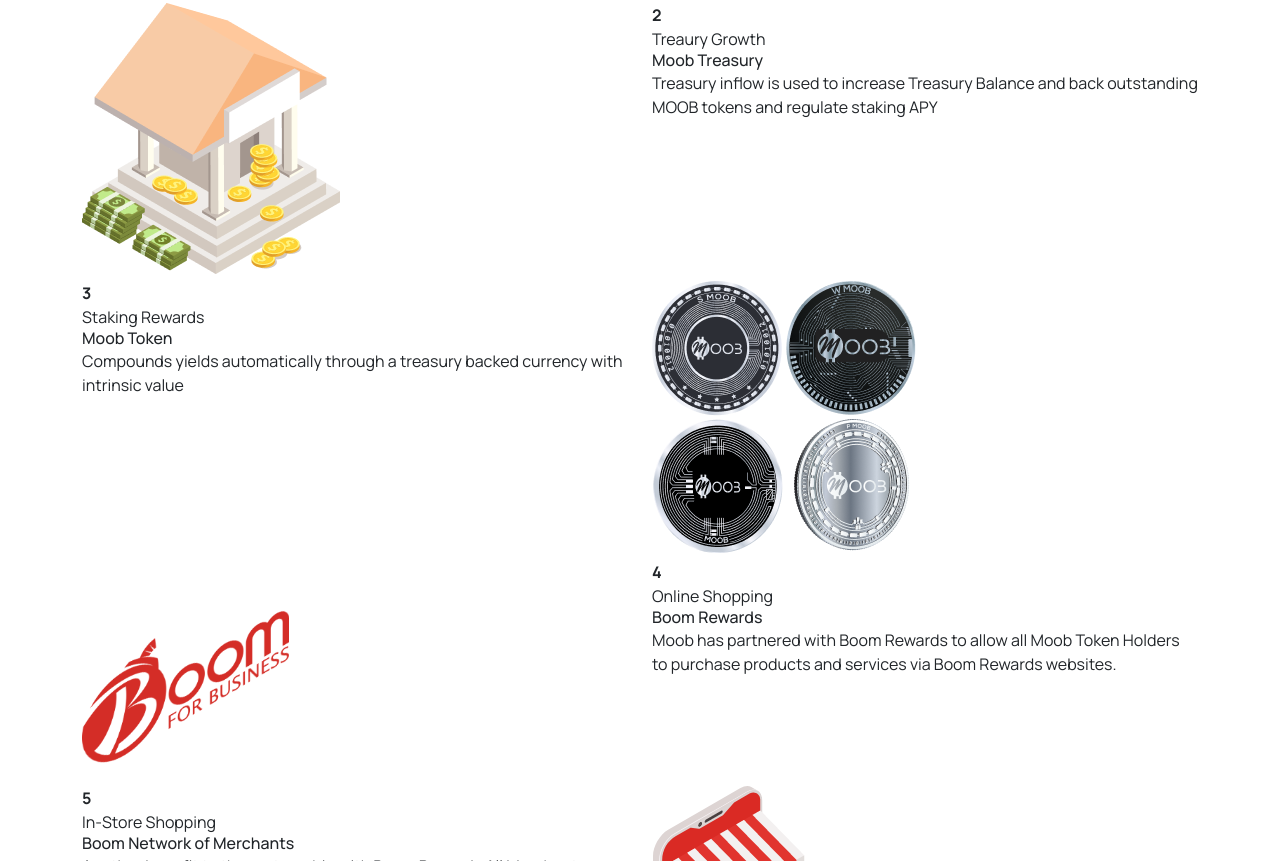
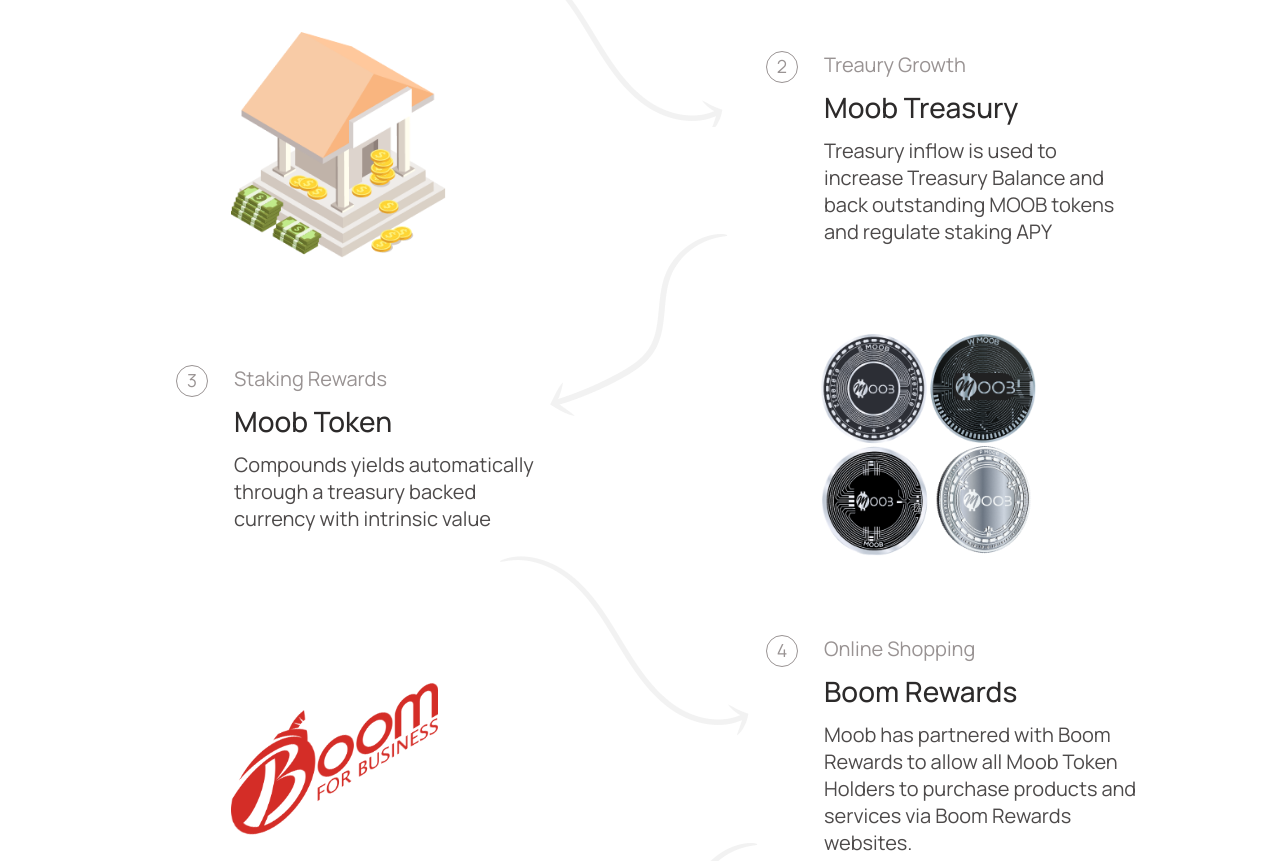
Before and after one commit to onuproy/Moob-html, a plain HTML site: page index.html in a window 1280 px wide. Shown: the part 1244-2105 px from the top of the page. Drawn offline with nearby package versions, Linux system fonts and the light colour scheme.

Commit message:
desktop version complete

```diff
--- a/assets/css/style.css
+++ b/assets/css/style.css
@@ -385,6 +385,126 @@
 	width: 100%;
 	margin-top: 100px;
 }
+
+.title h2 {
+	text-align: left;
+	margin-bottom: 32px;
+}
+.row.works_row_custom{
+  align-items: center;
+}
+.works_image {
+	max-width: 270px;
+	padding-left: 55px;
+}
+.works_image img {
+	max-width: 100%;
+}
+.works_single_item {
+	display: flex;
+	justify-content: flex-start;
+}
+.serial_number {
+	margin-right: 26px;
+}
+.serial_number strong {
+	width: 32px;
+	height: 32px;
+	background: #FFFFFF;
+	border: 1px solid #999393;
+	box-sizing: border-box;
+	display: flex;
+	justify-content: center;
+	align-items: center;
+	border-radius: 50%;
+	font-family: Manrope;
+	font-style: normal;
+	font-weight: normal;
+	font-size: 18px;
+	line-height: 27px;
+	color: #999393;
+}
+.works_content p span {
+	font-size: 20px;
+	line-height: 27px;
+	color: #999393;
+	padding-bottom: 16px;
+	display: inline-block;
+}
+.works_content h5 {
+	font-weight: 500;
+	font-size: 28px;
+	line-height: 27px;
+	color: #2C2A2A;
+	padding-bottom: 16px;
+}
+.works_content {
+	max-width: 314px;
+	width: 100%;
+}
+.works_content p {
+	font-size: 20px;
+	line-height: 27px;
+	color: #4D4A4A;
+}
+.row.works_row_custom .col-md-6{
+  margin-bottom: 70px;
+}
+.row.works_row_custom > div:nth-child(1), .row.works_row_custom > div:nth-child(3), .row.works_row_custom > div:nth-child(5), .row.works_row_custom > div:nth-child(7), .row.works_row_custom > div:nth-child(9){
+  padding-left: 106px;
+}
+.row.works_row_custom > div:nth-child(2), .row.works_row_custom > div:nth-child(4), .row.works_row_custom > div:nth-child(6), .row.works_row_custom > div:nth-child(8), .row.works_row_custom > div:nth-child(10){
+  padding-left: 126px;
+}
+.works_section.bg_white.sp {
+	padding-bottom: 53px !important;
+}
+.row.works_row_custom > div:nth-child(4) .works_single_item, .row.works_row_custom > div:nth-child(8) .works_single_item{
+  position: relative;
+}
+
+.row.works_row_custom > div:nth-child(4) .works_single_item::after, .row.works_row_custom > div:nth-child(8) .works_single_item::after {
+	position: absolute;
+	content: "";
+	background: url('../images/icon/shap-left.png') no-repeat scroll;
+	left: -71%;
+	top: -61%;
+	width: 270px;
+	height: 100%;
+}
+.row.works_row_custom > div:nth-child(4) .works_single_item::before, .row.works_row_custom > div:nth-child(8) .works_single_item::before {
+	position: absolute;
+	content: "";
+	background: url('../images/icon/shap-right.png') no-repeat scroll;
+	left: -50%;
+	bottom: -94%;
+	width: 206px;
+	height: 100%;
+}
+.row.works_row_custom > div:nth-child(8) .works_single_item::after {
+	position: absolute;
+	content: "";
+	background: url('../images/icon/shap-left.png') no-repeat scroll;
+	left: -65%;
+  top: -44%;
+	width: 270px;
+	height: 100%;
+}
+ .row.works_row_custom > div:nth-child(8) .works_single_item::before {
+	position: absolute;
+	content: "";
+	background: url('../images/icon/shap-right.png') no-repeat scroll;
+	left: -43%;
+	bottom: -94%;
+	width: 206px;
+	height: 100%;
+}
+.serial_number strong:hover {
+	color: #000;
+	border: 1px solid #000;
+  cursor: pointer;
+}
+
 /* Footer Css  */
 .footer_area {
 	background: #2C2A2A;
@@ -405,7 +525,12 @@
 	color: #FFFFFF;
 	padding-bottom: 16px;
 	display: inline-block;
+  transition: 0.5s;
 }
+.footer_item ul li a:hover {
+  color: #DC4E4A;
+}
+
 .last_f{
   padding-top: 24px;
 }
--- a/index.html
+++ b/index.html
@@ -12,8 +12,8 @@
 	<!--stylesheet-->
 	<!--bootstrap css-->
 	<link rel="stylesheet" href="assets/css/bootstrap.min.css">
-	<link rel="stylesheet" href="assets/css/animate.min.css">
-	<!--fontawesome css-->
+	<!-- Aso  -->
+	<link href="https://unpkg.com/aos@2.3.1/dist/aos.css" rel="stylesheet">
 	<!--Good font-->
 	<link href="https://fonts.googleapis.com/css2?family=Manrope:wght@300;400;500;600;700;800&display=swap"
 		rel="stylesheet">
@@ -32,13 +32,13 @@
 			<div class="row">
 				<!-- logo -->
 				<div class="col-md-2">
-					<div class="logo">
+					<div class="logo" data-aos="fade-up">
 						<a href="index.html"><img src="assets/images/logo/logo.png" alt="logo"></a>
 					</div>
 				</div>
 				<!-- Menu  -->
 				<div class="col-md-10">
-					<div class="menu">
+					<div class="menu" data-aos="fade-up">
 						<ul>
 							<li><a href="#">Moob Coin </a></li>
 							<li><a href="#">Stake</a></li>
@@ -59,12 +59,12 @@
 	<!--==========================================
 				Start Banner area
 	===========================================-->
-	<section class="moob_banner_section">
+	<section class="moob_banner_section" >
 		<div class="container-fluid">
 			<div class="row">
 				<!-- Banner Content  -->
 				<div class="col-md-6">
-					<div class="banner_content">
+					<div class="banner_content" data-aos="fade-up" >
 						<h1>Moob Coin</h1>
 						<p>Moob Coin is a new and different coin.
 							We are creating a decentralized system of financial governance that incorporates real world
@@ -74,7 +74,7 @@
 				</div>
 				<!-- Banner image -->
 				<div class="col-md-6">
-					<div class="banner_image">
+					<div class="banner_image" data-aos="fade-up">
 						<img src="assets/images/banner/moob-banner-image.png" alt="Banner  image">
 					</div>
 				</div>
@@ -84,27 +84,27 @@
 			<div class="container">
 				<div class="row">
 					<div class="col-12">
-						<div class="counter_up_content">
+						<div class="counter_up_content" data-aos="fade-up">
 							<!-- Single Counter up -->
-							<div class="single_counterup">
+							<div class="single_counterup" data-aos="fade-up">
 								<p>Total MOOB Staked</p>
 								<strong>$154,953,554</strong>
 							</div>
 							<!-- Single Counter up -->
 							<!-- Single Counter up -->
-							<div class="single_counterup">
+							<div class="single_counterup" data-aos="fade-up">
 								<p>Treasury Balance</p>
 								<strong>$154,953,554</strong>
 							</div>
 							<!-- Single Counter up -->
 							<!-- Single Counter up -->
-							<div class="single_counterup">
+							<div class="single_counterup" data-aos="fade-up">
 								<p>Total Value Locked</p>
 								<strong>$14,553,554</strong>
 							</div>
 							<!-- Single Counter up -->
 							<!-- Single Counter up -->
-							<div class="single_counterup">
+							<div class="single_counterup" data-aos="fade-up">
 								<p>Current APY</p>
 								<strong>7,564%</strong>
 							</div>
@@ -132,13 +132,13 @@
 		<div class="container">
 			<div class="row">
 				<div class="col-12">
-					<div class="title">
+					<div class="title" data-aos="fade-up">
 						<h2>HOW MOOB WORKS</h2>
 					</div>
 				</div>
 			</div>
-			<div class="row">
-				<div class="col-md-6">
+			<div class="row works_row_custom">
+				<div class="col-md-6" data-aos="fade-right">
 					<div class="works_single_item">
 						<div class="serial_number">
 							<strong>1</strong>
@@ -151,17 +151,17 @@
 						</div>
 					</div>
 				</div>
-				<div class="col-md-6">
+				<div class="col-md-6" data-aos="fade-left">
 					<div class="works_image">
 						<img src="assets/images/works/bond-and-lp-fees.png" alt="Image">
 					</div>
 				</div>
-				<div class="col-md-6">
+				<div class="col-md-6" data-aos="fade-up">
 					<div class="works_image">
 						<img src="assets/images/works/moob-treasury.png" alt="Image">
 					</div>
 				</div>
-				<div class="col-md-6">
+				<div class="col-md-6" data-aos="fade-up">
 					<div class="works_single_item">
 						<div class="serial_number">
 							<strong>2</strong>
@@ -175,7 +175,7 @@
 					</div>
 				</div>
 				<div class="col-md-6">
-					<div class="works_single_item">
+					<div class="works_single_item" data-aos="fade-right">
 						<div class="serial_number">
 							<strong>3</strong>
 						</div>
@@ -188,17 +188,17 @@
 					</div>
 				</div>
 				<div class="col-md-6">
-					<div class="works_image">
+					<div class="works_image" data-aos="fade-left">
 						<img src="assets/images/works/moob-token.png" alt="Image">
 					</div>
 				</div>
 				<div class="col-md-6">
-					<div class="works_image">
+					<div class="works_image" data-aos="fade-right">
 						<img src="assets/images/works/Boom-Rewards.png" alt="Image">
 					</div>
 				</div>
 				<div class="col-md-6">
-					<div class="works_single_item">
+					<div class="works_single_item" data-aos="fade-left">
 						<div class="serial_number">
 							<strong>4</strong>
 						</div>
@@ -211,7 +211,7 @@
 					</div>
 				</div>
 				<div class="col-md-6">
-					<div class="works_single_item">
+					<div class="works_single_item" data-aos="fade-right">
 						<div class="serial_number">
 							<strong>5</strong>
 						</div>
@@ -224,7 +224,7 @@
 					</div>
 				</div>
 				<div class="col-md-6">
-					<div class="works_image">
+					<div class="works_image" data-aos="fade-left">
 						<img src="assets/images/works/Boom-network-of-merchants1.png" alt="Image">
 					</div>
 				</div>
@@ -242,14 +242,14 @@
 		<div class="container">
 			<div class="row">
 				<div class="col-12">
-					<div class="apy_title">
+					<div class="apy_title" data-aos="fade-up">
 						<h2>Sustainable Staking APY</h2>
 					</div>
 				</div>
 			</div>
 			<div class="row">
 				<div class="col-md-8">
-					<div class="sustainable_text">
+					<div class="sustainable_text" data-aos="fade-right">
 						<h5>Treasury Regulated APY</h5>
 						<p>Treasury inflow will always outperform staking rewards</p>
 						<p>Moob is designed with long-term protocol health in mind. All Moob minted for staking rewards
@@ -258,7 +258,7 @@
 					</div>
 				</div>
 				<div class="col-md-4">
-					<div class="mood_astaking">
+					<div class="mood_astaking" data-aos="fade-left">
 						<strong>7,431%</strong>
 						<p>Moob Staking APY</p>
 					</div>
@@ -266,12 +266,12 @@
 			</div>
 			<div class="row">
 				<div class="col-md-8">
-					<div class="sustainable_t_left">
+					<div class="sustainable_t_left" data-aos="fade-right">
 						<h4>Moob rewards stakers with compounding interest, increasing their Moob holdings over time.</h4>
 					</div>
 				</div>
 				<div class="col-md-4">
-					<div class="sustainable_text">
+					<div class="sustainable_text" data-aos="fade-left">
 						<h5>Investment Protection</h5>
 						<p>The fewer Moob staked, the higher APY</p>
 						<p>Moob is minted and evenly distributed for staking rewards. More Moob staked reduces the APY but pushes the Moob price higher, creating a balance that protects your investment.</p>
@@ -291,7 +291,7 @@
 		<div class="container">
 			<div class="row">
 				<div class="col-12">
-					<div class="a_true_title">
+					<div class="a_true_title" data-aos="fade-up">
 						<h2>A true Store of Value doesn’t exist—yet</h2>
 						<p>A Store of Value is an asset that is stable or increases in value over time.</p>
 						<p>Stablecoins are vulnerable to inflationary policies, while Bitcoin or Ethereum suffer from
@@ -311,7 +311,7 @@
 		<div class="container">
 			<div class="row">
 				<div class="col-12">
-					<div class="mood_different_text text-center">
+					<div class="mood_different_text text-center" data-aos="zoom-in">
 						<h2>How is Moob different?</h2>
 						<p>Moob is designed to grow in value</p>
 						<p>Moob is backed by an ever-growing, income-generating treasury. We’ve created a currency that
@@ -334,7 +334,7 @@
 		<div class="container">
 			<div class="row">
 				<div class="col-md-7">
-					<div class="liquidity_content">
+					<div class="liquidity_content" data-aos="fade-left">
 						<h2>Liquidity Protected</h2>
 						<p>Moob LP is owned and protected by Moob itself</p>
 						<p>Moob owns almost all of its liquidity, which helps maintain price stability and treasury
@@ -343,7 +343,7 @@
 					</div>
 				</div>
 				<div class="col-md-5">
-					<div class="liquidity_number">
+					<div class="liquidity_number" data-aos="fade-right">
 						<strong>$155,500,000</strong>
 						<p>Protocol Owned Liquidity</p>
 						<strong>99.5%</strong>
@@ -362,10 +362,10 @@
 	===========================================-->
 	<footer class="footer_area">
 		<div class="container">
-			<div class="row">
+			<div class="row" data-aos="fade-up">
 				<div class="col-lg-4">
 					<div class="footer_item">
-						<a href="indx.html"><img src="assets/images/logo/logo.png" alt="Footer logo"></a>
+						<a href="index.html"><img src="assets/images/logo/logo.png" alt="Footer logo"></a>
 						<div class="footer_social">
 							<ul>
 								<li><a href=""><img src="assets/images/icon/twitter.png" alt="Icon"></a></li>
@@ -414,14 +414,20 @@
 		  	 End Liquidity Protected area
 	===========================================-->
 
-
-
 	<!--jquery js-->
 	<script src="assets/js/jquery.js"></script>
 	<!--bootstrap js-->
 	<script src="assets/js/bootstrap.bundle.min.js"></script>
+	<!-- Aso  -->
+	<script src="https://unpkg.com/aos@2.3.1/dist/aos.js"></script>
 	<!--custom js-->
 	<script src="assets/js/custom.js"></script>
+	<script>
+		AOS.init({
+			 once: 'true',
+			 duration: 1200,
+			});
+	</script>
 </body>
 
 </html>
```
